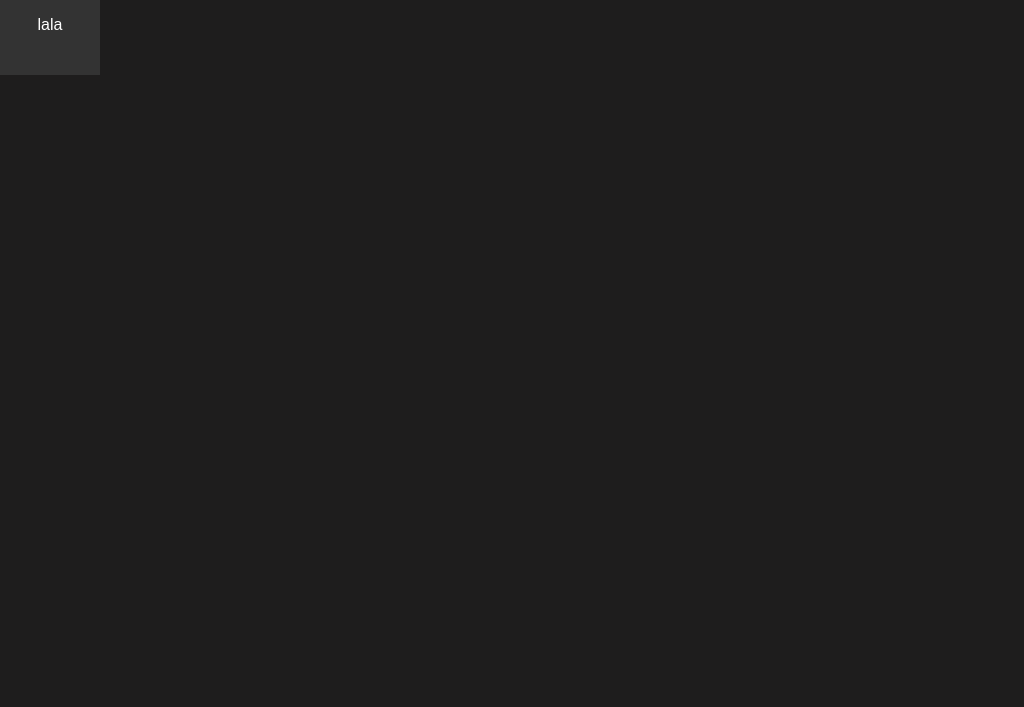
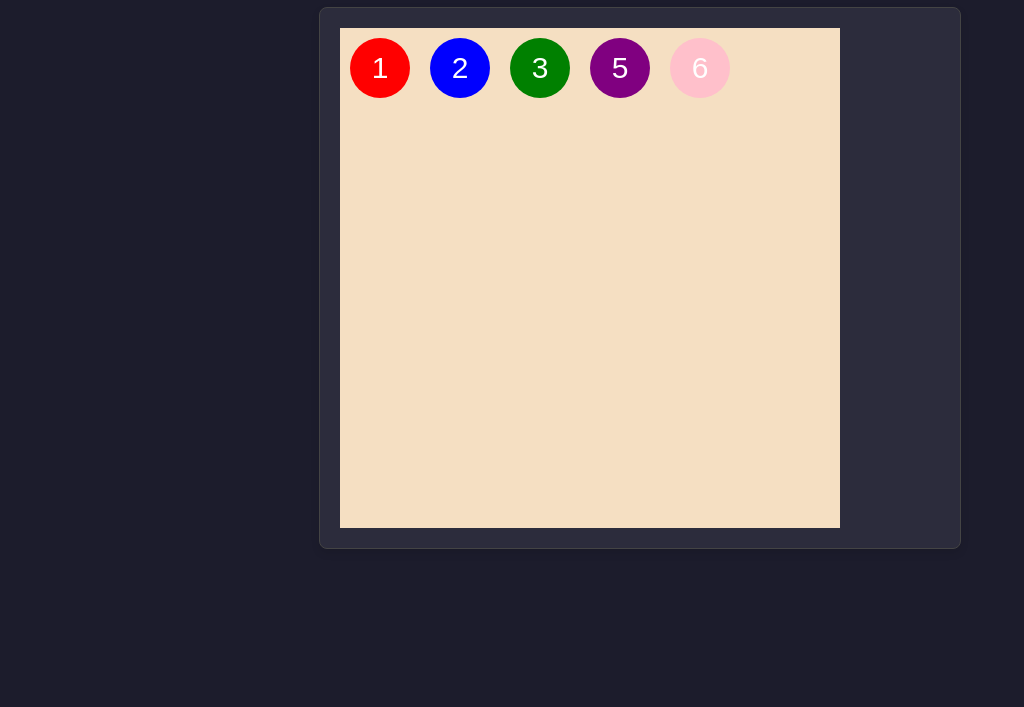
Before and after one commit to AleksandarStanisic021/dev1, a plain HTML site: page css/flexbox.html in a window 1280 px wide. Shown: the part 93-800 px from the top of the page, without its empty margins (0-1024 px from the left). Drawn offline with Linux system fonts and the light colour scheme.

Commit message:
Refactor flexbox.html: update structure, styles, and add missing items in flex container

```diff
--- a/css/flexbox.html
+++ b/css/flexbox.html
@@ -4,35 +4,91 @@
 <head>
     <meta charset="UTF-8">
     <meta name="viewport" content="width=device-width, initial-scale=1.0">
-    <title>flexbox</title>
+    <title>Document</title>
     <style>
         body {
+
+            margin: 0;
+            padding: 20PX;
             font-family: Arial, sans-serif;
-            margin: 0;
-            padding: 0px;
-            background-color: #1e1d1d;
-            color: #ffffff;
+            background-color: #1C1C2C;
+            color: #fefefe;
         }
 
-        h1 {
-            margin-bottom: 10px;
+        .container {
+            border: 1px solid #444;
+            padding: 20px;
+            border-radius: 8px;
+            background-color: #2C2C3C;
+            box-shadow: 0 4px 8px rgba(0, 0, 0, 0.1);
+            max-width: 600px;
+            margin: auto;
         }
 
-        .content {
+        .item {
+            background-color: #4CAF50;
+            width: 20px;
+            height: 20px;
+            border-radius: 50%;
+            color: white;
+            padding: 20px;
+            margin: 10px;
+            text-align: center;
+            font-size: 30px;
             display: flex;
             justify-content: center;
             align-items: center;
-            height: 100vh;
-            background-color: #333;
-            width: 100px;
-            height: 100px;
+
+        }
+
+        .flex-container {
+
+            background-color: rgb(245, 223, 194);
+            height: 500px;
+            max-width: 500px;
+            display: flex;
+        }
+
+        .item-1 {
+
+            background-color: red;
+        }
+
+        .item-2 {
+
+            background-color: blue;
+        }
+
+        .item-3 {
+            background-color: green;
+        }
+
+        .item-4 {
+            background-color: orange;
+        }
+
+        .item-5 {
+            background-color: purple;
+        }
+
+        .item-6 {
+            background-color: pink;
         }
     </style>
 </head>
 
 <body>
-    <h1>Flexbox</h1>
-    <div class="content">lala</div>
+    <h1>Flexbox Example </h1>
+    <div class="container">
+        <div class="flex-container" style="flex-wrap: wrap;">
+            <div class=" item item-1">1</div>
+            <div class="item item-2">2</div>
+            <div class="item item-3">3</div>
+            <div class="item item-5">5</div>
+            <div class="item item-6">6</div>
+
+        </div>
+    </div>
 </body>
 
 </html>
```
